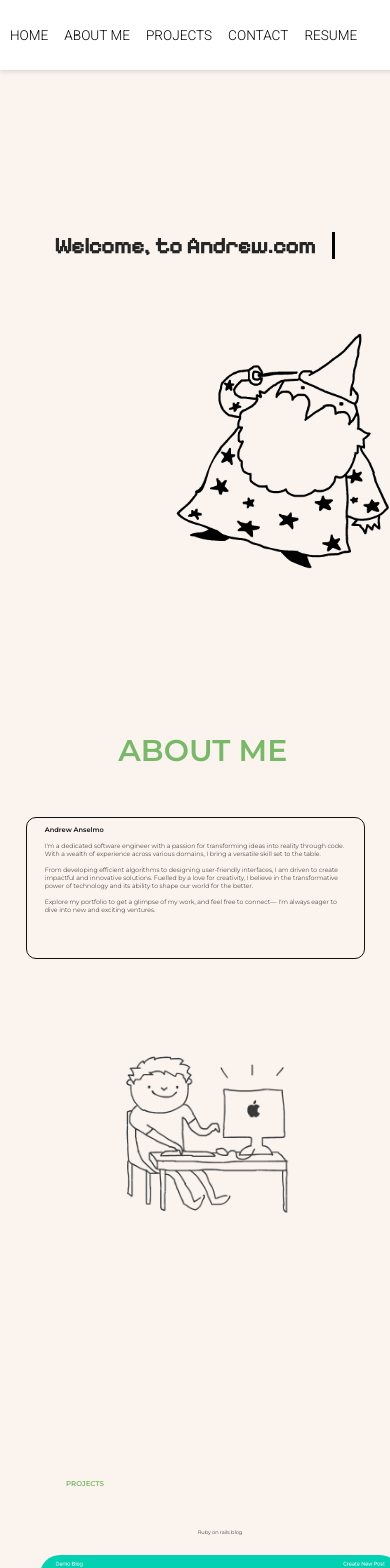
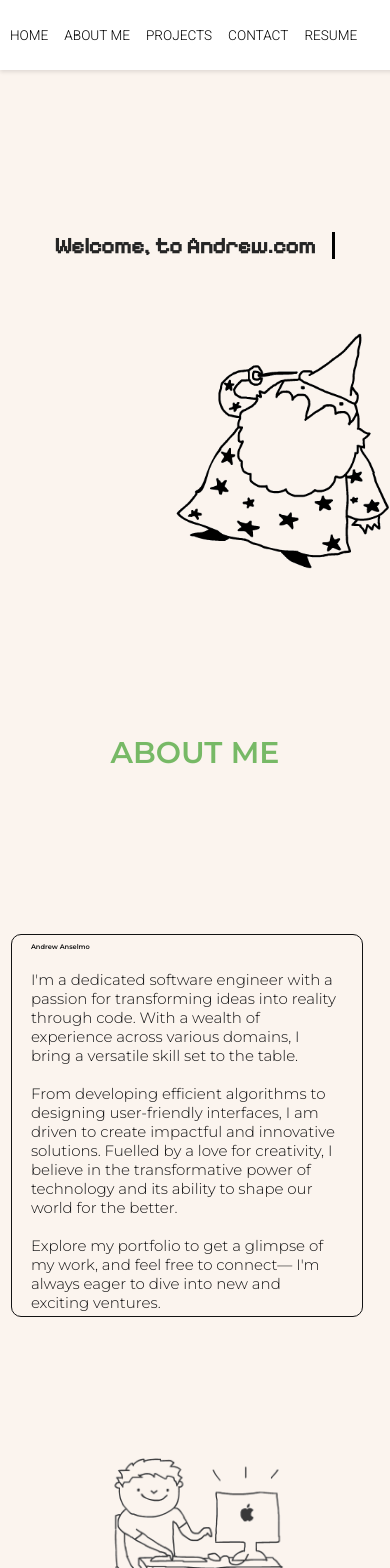
Before and after one commit to andrewanselmo/Andrew-Site, a React (Vite) app: page / in a window 390 px wide. Shown: the top 1568 px of the page. Built offline with nearby package versions, Linux system fonts and the light colour scheme.

Commit message:
phone responsive

```diff
--- a/src/components/Content.css
+++ b/src/components/Content.css
@@ -342,13 +342,16 @@ li:hover {
     #about{
 
         gap: 10px;
-        grid-template-rows: 1fr 1.5fr;
+        grid-template-rows: 1fr 2fr;
         grid-template-columns: 2fr;
         padding-bottom: 10%;
         padding-left:4%;
+        padding:1px
 
+    }
 
-
+    #about-text{
+        font-size: 15px;
     }
 
     #me-img{
```
